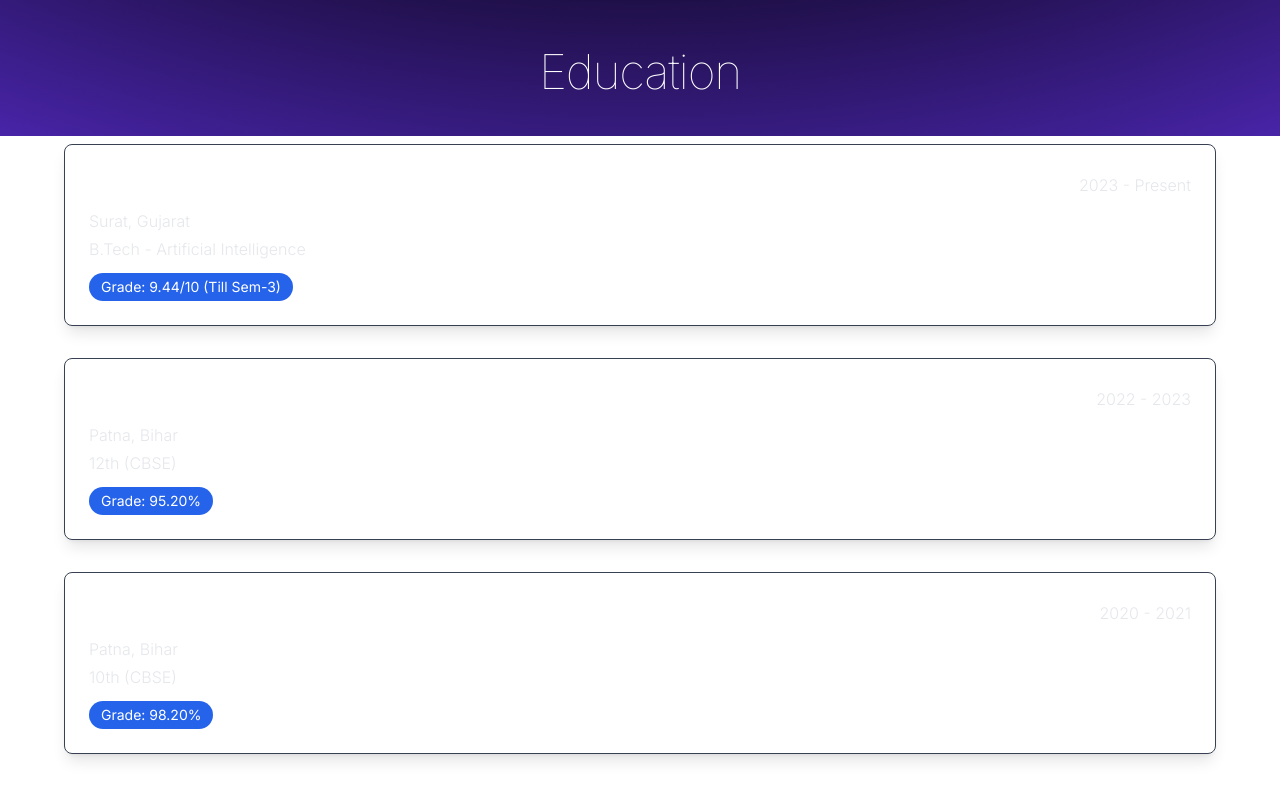
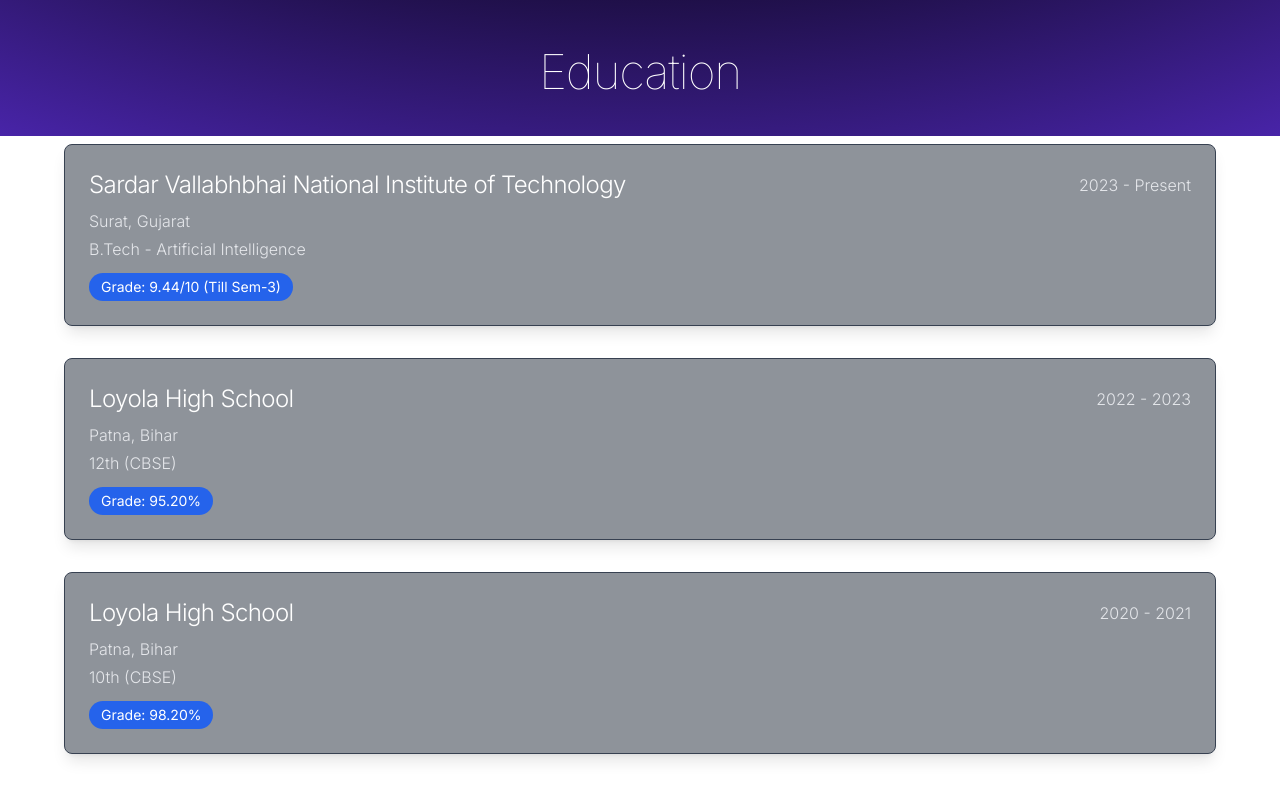
Before and after one commit to aayush4jha/portfolio, a React (Vite) app: page / in a window 1280 px wide. Shown: the part 664-1464 px from the top of the page. Built offline with nearby package versions, Linux system fonts and the light colour scheme.

Commit message:
Framer motion added to Education section

```diff
--- a/src/components/Education.jsx
+++ b/src/components/Education.jsx
@@ -1,4 +1,39 @@
-import React from 'react';
+import { motion } from 'framer-motion';
+
+const containerVariants = {
+  hidden: { opacity: 0 },
+  visible: {
+    opacity: 1,
+    transition: {
+      staggerChildren: 0.5,
+    },
+  },
+};
+
+const cardVariants = {
+  hidden: { opacity: 0, y: 50, scale: 0.95 },
+  visible: {
+    opacity: 1,
+    y: 0,
+    scale: 1,
+    transition: {
+      duration: 0.6,
+      ease: 'easeOut',
+    },
+  },
+};
+
+const textVariants = {
+  hidden: { opacity: 0, x: -20 },
+  visible: {
+    opacity: 1,
+    x: 0,
+    transition: {
+      duration: 0.5,
+      ease: 'easeOut',
+    },
+  },
+};
 
 const Education = () => {
   const educationData = [
@@ -31,37 +66,65 @@
   return (
     <section className="py-8 sm:py-12 md:py-16 bg-transparent min-h-screen">
       <div className="container mx-auto px-4 sm:px-6 lg:px-8">
-        <h2 className="text-5xl font-thin tracking-tight text-center mb-8 sm:mb-10 md:mb-12 text-white">
+        <motion.h2
+          className="text-5xl font-thin tracking-tight text-center mb-8 sm:mb-10 md:mb-12 text-white"
+          initial={{ opacity: 0, y: -30 }}
+          whileInView={{ opacity: 1, y: 0 }}
+          transition={{ duration: 0.7, ease: 'easeOut' }}
+          viewport={{ once: true, amount: 0.5 }}
+        >
           Education
-        </h2>
-        <div className="space-y-6 sm:space-y-8">
+        </motion.h2>
+        <motion.div
+          className="space-y-6 sm:space-y-8"
+          variants={containerVariants}
+          initial="hidden"
+          whileInView="visible"
+          viewport={{ once: true, amount: 0.2 }}
+        >
           {educationData.map((edu) => (
-            <div
+            <motion.div
               key={edu.id}
-              className="rounded-lg shadow-lg overflow-hidden flex flex-col sm:flex-row border border-gray-700 transform transition duration-300 hover:shadow-xl hover:border-blue-500 hover:scale-[1.01] sm:hover:scale-[1.02]"
+              className="rounded-lg shadow-lg overflow-hidden flex flex-col sm:flex-row border border-gray-700 transform transition duration-300 hover:shadow-xl hover:border-blue-500 hover:scale-[1.01] sm:hover:scale-[1.02] bg-gray-800/50"
+              variants={cardVariants}
             >
               <div className="p-4 sm:p-6 flex-1 flex flex-col justify-center">
                 <div className="flex flex-col sm:flex-row sm:items-center sm:justify-between mb-2">
-                  <h3 className="text-xl sm:text-2xl font-light tracking-tight text-white">
+                  <motion.h3
+                    className="text-xl sm:text-2xl font-light tracking-tight text-white"
+                    variants={textVariants}
+                  >
                     {edu.institution}
-                  </h3>
-                  <p className="text-gray-200 font-light text-sm sm:text-base sm:text-right">
+                  </motion.h3>
+                  <motion.p
+                    className="text-gray-200 font-light text-sm sm:text-base sm:text-right"
+                    variants={textVariants}
+                  >
                     {edu.duration}
-                  </p>
+                  </motion.p>
                 </div>
-                <p className="text-gray-200 font-light text-sm sm:text-base mb-1">
+                <motion.p
+                  className="text-gray-200 font-light text-sm sm:text-base mb-1"
+                  variants={textVariants}
+                >
                   {edu.location}
-                </p>
-                <p className="text-gray-200 font-light text-sm sm:text-base mb-3">
+                </motion.p>
+                <motion.p
+                  className="text-gray-200 font-light text-sm sm:text-base mb-3"
+                  variants={textVariants}
+                >
                   {edu.degree}
-                </p>
-                <span className="px-3 py-1 bg-blue-600 text-white text-xs sm:text-sm rounded-full w-fit">
+                </motion.p>
+                <motion.span
+                  className="px-3 py-1 bg-blue-600 text-white text-xs sm:text-sm rounded-full w-fit"
+                  variants={textVariants}
+                >
                   Grade: {edu.grade}
-                </span>
+                </motion.span>
               </div>
-            </div>
+            </motion.div>
           ))}
-        </div>
+        </motion.div>
       </div>
     </section>
   );
```
